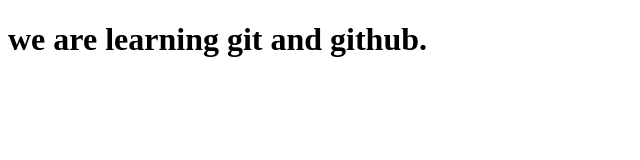
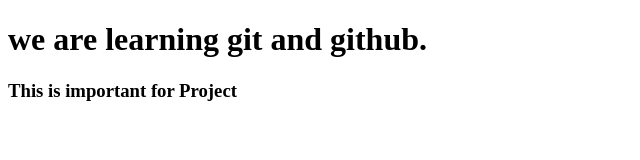
Before and after one commit to s123-4-create/git-practice, a plain HTML site: page index.html in a window 1280 px wide. Shown: the whole page, without its empty margins (0-640 px from the left). Drawn offline with Linux system fonts and the light colour scheme.

Commit message:
important message

```diff
--- a/index.html
+++ b/index.html
@@ -5,5 +5,6 @@
 </head>
 <body>
     <h1>we are learning git and github.</h1>
+    <h3>This is important for Project</h3>
 </body>
 </html>
```
